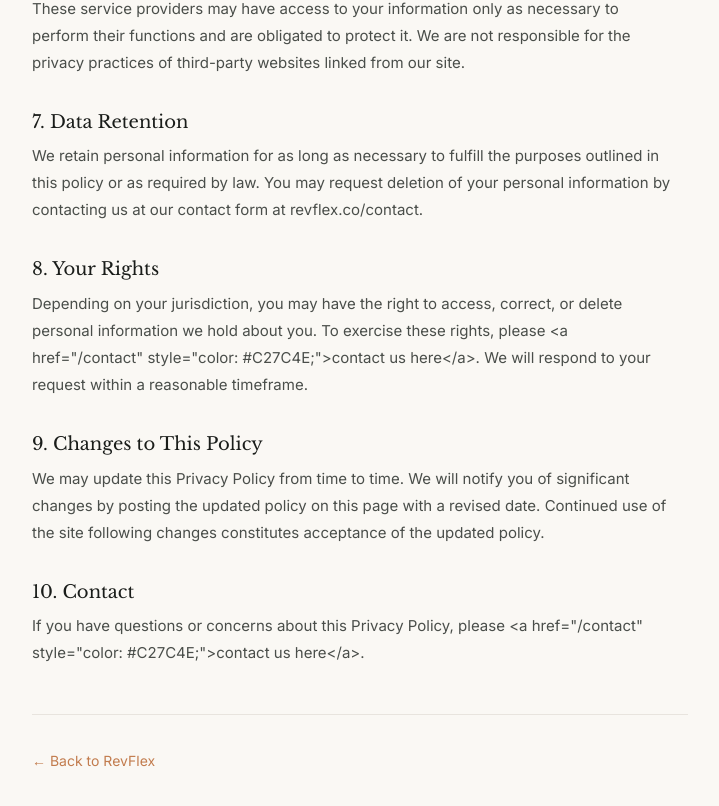
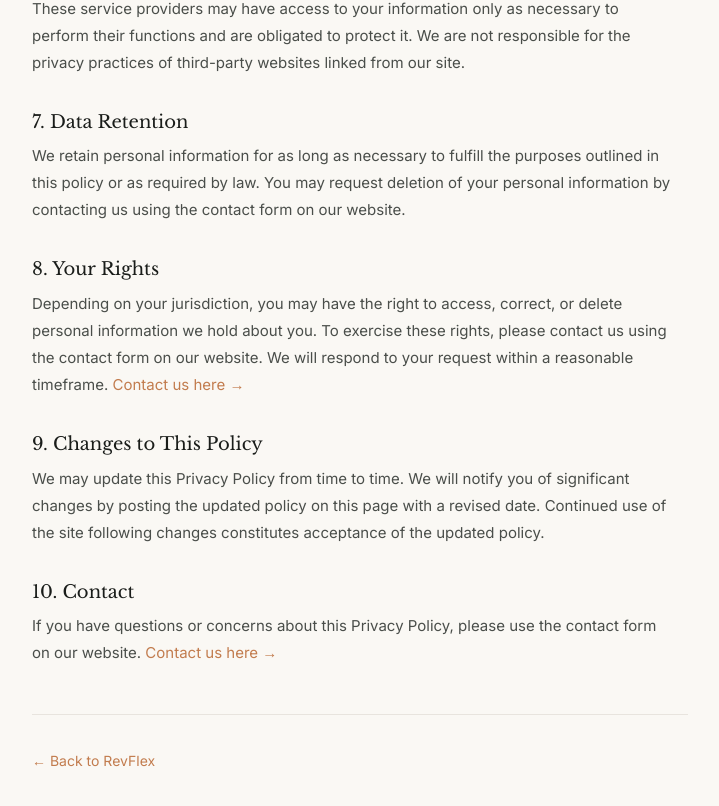
Before and after one commit to RevFlex/revflex-pip, a Next.js app: page /privacy in a window 1280 px wide. Shown: the part 1187-1993 px from the top of the page, without its empty margins (280-999 px from the left). Built offline with nearby package versions, Linux system fonts and the light colour scheme.

Commit message:
Update page.jsx

```diff
--- a/app/privacy/page.jsx
+++ b/app/privacy/page.jsx
@@ -26,11 +26,11 @@ export default function Privacy() {
     },
     {
       title: '7. Data Retention',
-      body: 'We retain personal information for as long as necessary to fulfill the purposes outlined in this policy or as required by law. You may request deletion of your personal information by contacting us at our contact form at revflex.co/contact.'
+      body: 'We retain personal information for as long as necessary to fulfill the purposes outlined in this policy or as required by law. You may request deletion of your personal information by contacting us using the contact form on our website.'
     },
     {
       title: '8. Your Rights',
-      body: 'Depending on your jurisdiction, you may have the right to access, correct, or delete personal information we hold about you. To exercise these rights, please <a href="/contact" style="color: #C27C4E;">contact us here</a>. We will respond to your request within a reasonable timeframe.'
+      body: 'Depending on your jurisdiction, you may have the right to access, correct, or delete personal information we hold about you. To exercise these rights, please contact us using the contact form on our website. We will respond to your request within a reasonable timeframe.'
     },
     {
       title: '9. Changes to This Policy',
@@ -38,7 +38,7 @@ export default function Privacy() {
     },
     {
       title: '10. Contact',
-      body: 'If you have questions or concerns about this Privacy Policy, please <a href="/contact" style="color: #C27C4E;">contact us here</a>.'
+      body: 'If you have questions or concerns about this Privacy Policy, please use the contact form on our website.'
     },
   ]
 
@@ -54,7 +54,12 @@ export default function Privacy() {
         {sections.map(({ title, body }) => (
           <div key={title} style={{ marginBottom: '36px' }}>
             <h2 style={{ fontFamily: "'Libre Baskerville', serif", fontSize: '18px', fontWeight: '400', color: '#1A1D1A', marginBottom: '10px' }}>{title}</h2>
-            <p style={{ fontSize: '15px', lineHeight: '1.8', color: '#4A4E4A', margin: 0 }}>{body}</p>
+            <p style={{ fontSize: '15px', lineHeight: '1.8', color: '#4A4E4A', margin: 0 }}>
+              {body}{' '}
+              {(title.includes('8.') || title.includes('10.')) && (
+                <a href="/contact" style={{ color: '#C27C4E', textDecoration: 'none' }}>Contact us here →</a>
+              )}
+            </p>
           </div>
         ))}
         <div style={{ marginTop: '48px', paddingTop: '32px', borderTop: '1px solid #E8E4DE' }}>
```
